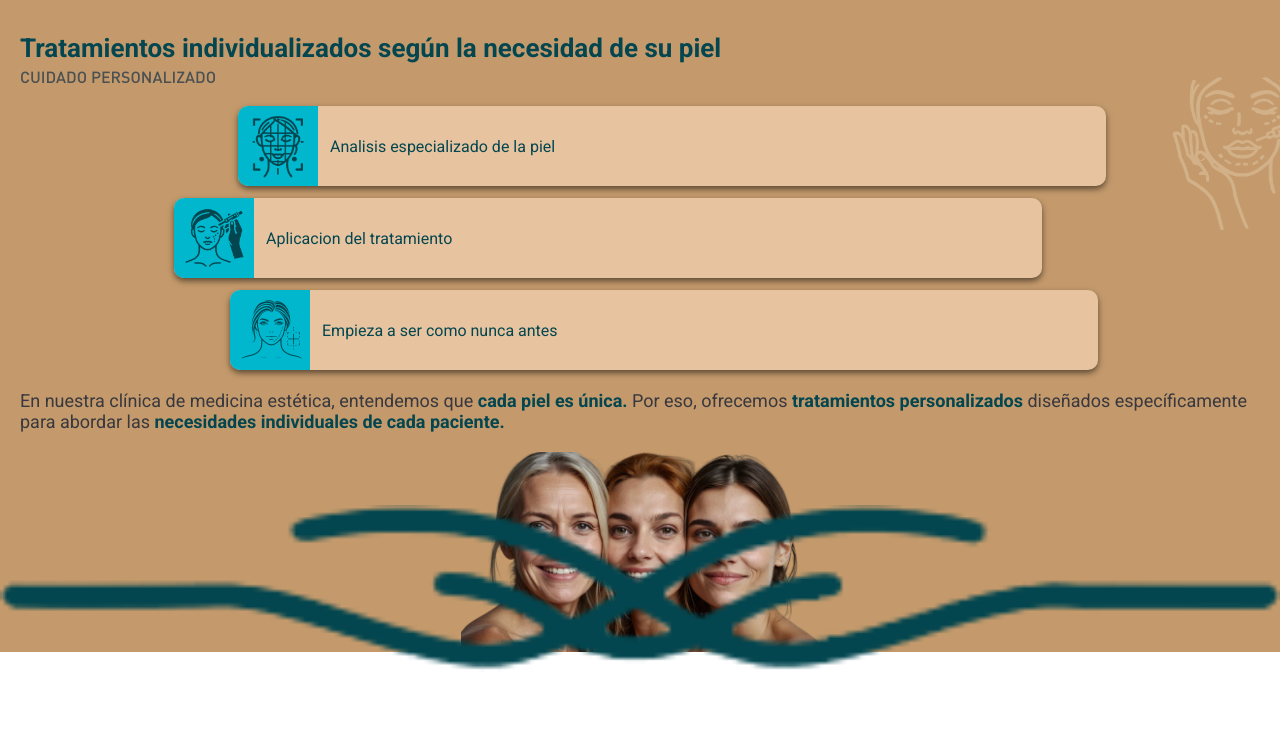
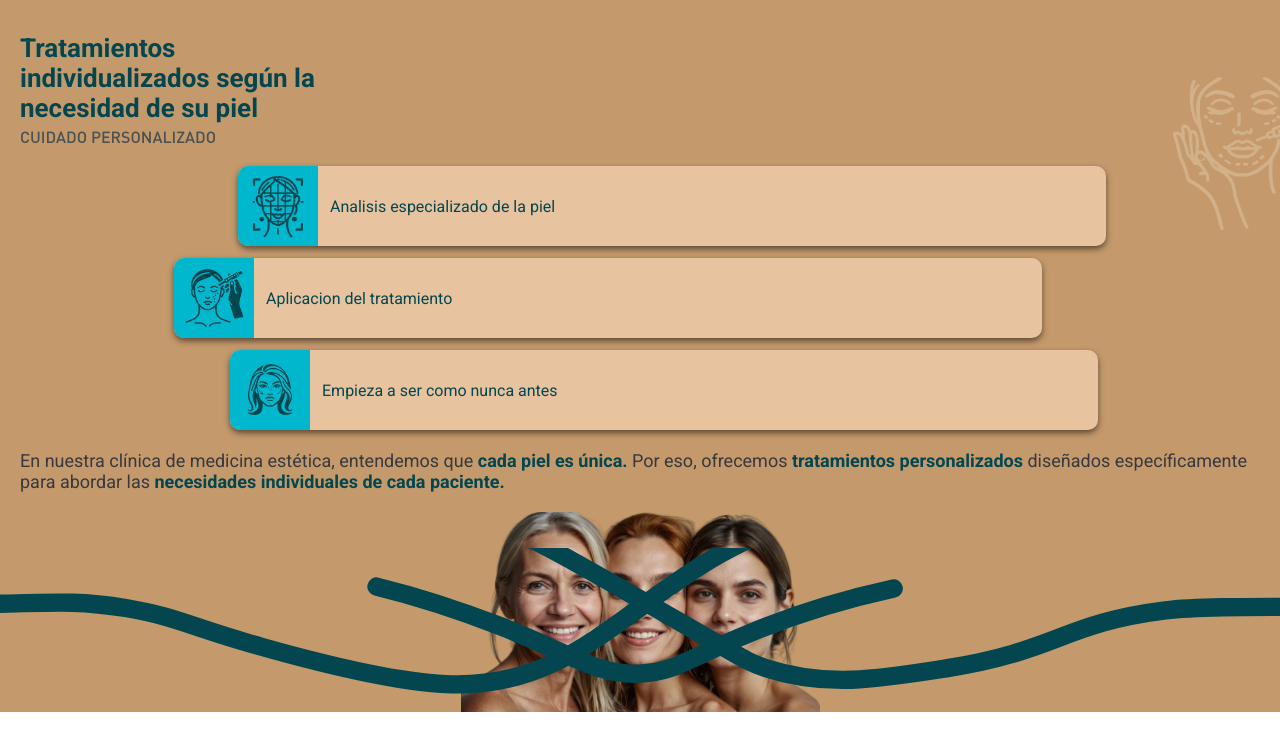
Before and after one commit to Yaalalf/sissi-landing-page, a Next.js app: page / in a window 1280 px wide. Shown: the part 855-1605 px from the top of the page. Built offline with nearby package versions, Linux system fonts and the light colour scheme.

Commit message:
fixing typo

```diff
--- a/src/sections/IndividualSection/style/mobile.css
+++ b/src/sections/IndividualSection/style/mobile.css
@@ -31,7 +31,7 @@
 }
 
 .IndividualSection .TitleContainer {
-  inline-size: 100%;
+  inline-size: 320px;
 
   margin-block-end: 20px;
 }
@@ -116,7 +116,7 @@
   mask-image: url("/aplicacion.png");
 }
 .IndividualSection .Process li:nth-of-type(3) .Icon {
-  mask-image: url("/rostro_listo_v1.png");
+  mask-image: url("/rostro_listo.png");
 }
 .IndividualSection .Process li .Text {
   display: flex;
@@ -177,13 +177,13 @@
   background-color: var(--primary-color-dark);
 
   background-image: none;
-  mask-image: url("/trival_first.png");
+  mask-image: url("/trival_first.svg");
   mask-position: center bottom;
-  mask-size: contain;
+  mask-size: 140%;
   mask-repeat: no-repeat;
 
   position: absolute;
-  bottom: -20px;
+  bottom: -36px;
 }
 .Decoration_Icon {
   inline-size: 160px;
```
Also changed, not shown: public/trival_first.png (deleted), public/trival_first.svg (added).
